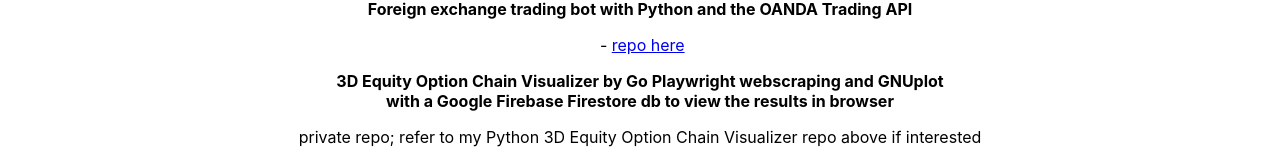
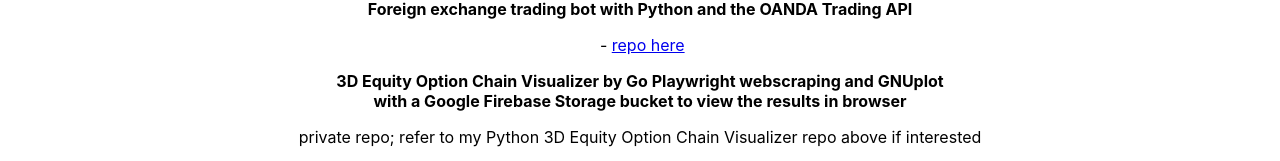
Before and after one commit to rolinmb/rmb-portfolio-react, a React (Create React App) app: page /projects in a window 1280 px wide. Shown: the part 762-923 px from the top of the page. Built offline with nearby package versions, Linux system fonts and the light colour scheme.

Commit message:
rewording

```diff
--- a/src/components/Projects.js
+++ b/src/components/Projects.js
@@ -36,7 +36,7 @@ function Projects() {
 			<li>
 			  <p>3D Equity Option Chain Visualizer by Go Playwright webscraping and GNUplot
 				<br />
-				with a Google Firebase Firestore db to view the results in browser
+				with a Google Firebase Storage bucket to view the results in browser
 			  </p>
 			  private repo; refer to my Python 3D Equity Option Chain Visualizer repo above if interested
 			</li>
```
